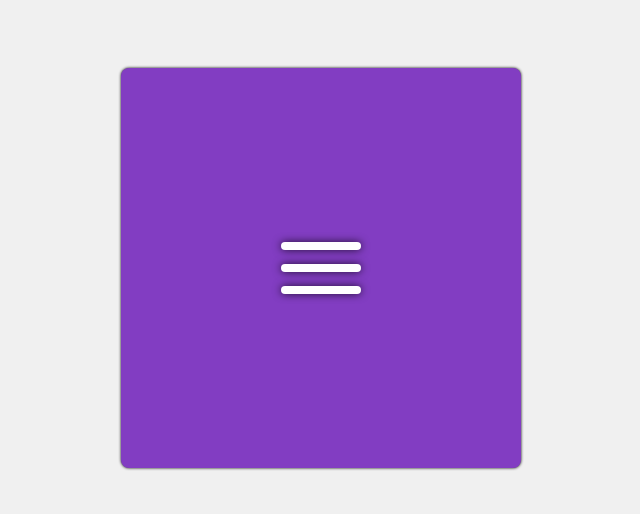
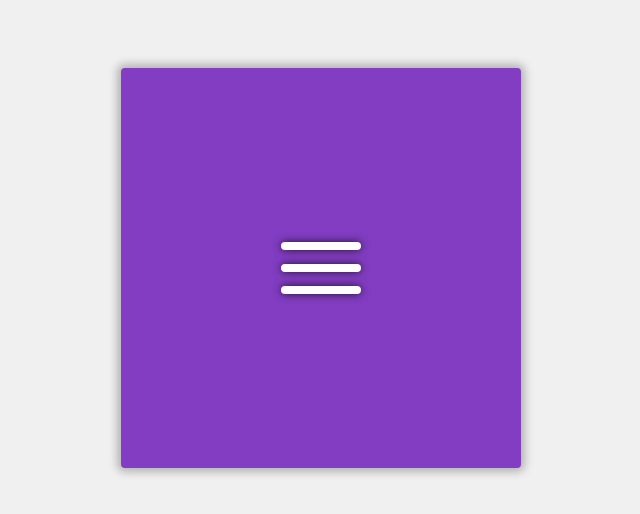
Before and after one commit to alberto-rj/100-days-css-challenge, a plain HTML site: page day-002-menu-icon/index.html in a window 1280 px wide. Shown: the part 132-646 px from the top of the page, 319-959 px from the left. Drawn offline with Linux system fonts and the light colour scheme.

Commit message:
updated README.md and styles

```diff
--- a/day-002-menu-icon/style.css
+++ b/day-002-menu-icon/style.css
@@ -28,8 +28,8 @@ body {
 
 .frame {
   background: #823dc2;
-  border-radius: 0.5rem;
-  box-shadow: 0 0 3px rgba(0, 0, 0.5);
+  border-radius: 0.25rem;
+  box-shadow: 0px 0px 8px 4px rgba(0, 0, 0, 0.25);
   height: 25rem;
   width: 25rem;
 }
```
Also changed, not shown: day-001-100-days-css-challenge/style.css (+5 -5 lines), 3 other files.
